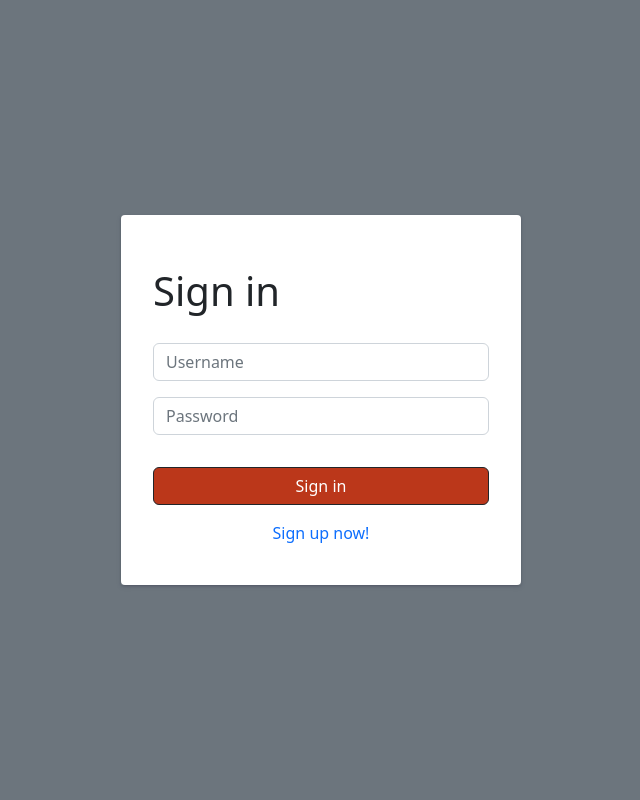
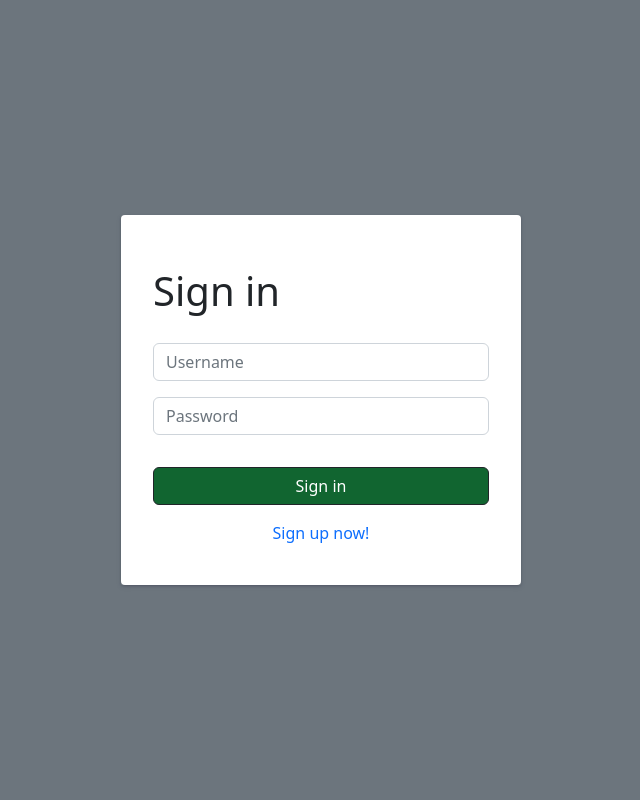
Before and after one commit to redpangilinan/andreas-management-hub, a PHP site: page /Projects/ in a window 1280 px wide. Shown: the whole page, without its empty margins (319-959 px from the left). Run offline with PHP 8.4, Linux system fonts and the light colour scheme; data that the repository does not hold is empty; some libraries are stand-ins or nearby versions.

Commit message:
Update style.css
button update

```diff
--- a/assets/css/style.css
+++ b/assets/css/style.css
@@ -79,7 +79,7 @@ body {
     height: 100vh;
 }
 .login-container button {
-    background-color: #BB371A ;
+    background-color: #116530 ;
 }
 
 .main-content {
```
